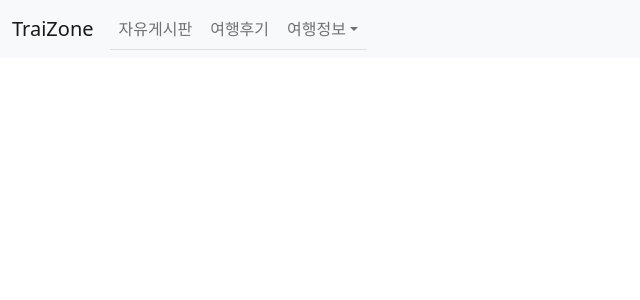
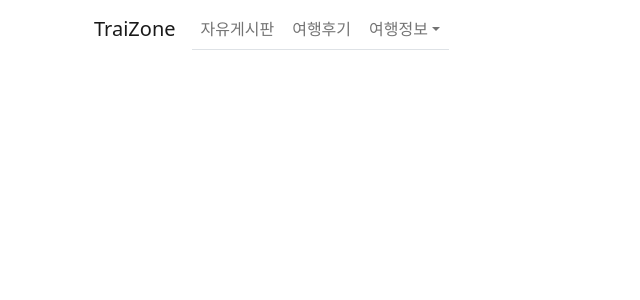
Before and after one commit to yhkim-4504/TraiZone-Web-Main, a Django app: template templates/base.html in a window 1280 px wide. Shown: the top 300 px of the page, without its empty margins (0-640 px from the left). Run offline with Django 4.2, Linux system fonts and the light colour scheme; the template is opened without the code that fills it, so the values that code supplies are empty; parts of the project's set-up code (start-up, migrations or seed data) failed here and were passed over; some libraries are stand-ins or nearby versions.

Commit message:
navbar 컨테이너 안으로 수정

```diff
--- a/templates/navbar.html
+++ b/templates/navbar.html
@@ -1,5 +1,6 @@
 <!-- 네비게이션 html -->
-<nav class="navbar navbar-expand-lg bg-light">
+<div class="container">
+    <nav class="navbar navbar-expand-lg">
         <div class="container-fluid">
             <a class="navbar-brand" href="{% url 'main:index' %}">TraiZone</a>
             <!-- 토글러 -->
@@ -27,3 +28,4 @@
             </div>
         </div>
     </nav>
+</div>
```
Lines whose indentation alone changed are shown as unchanged.
